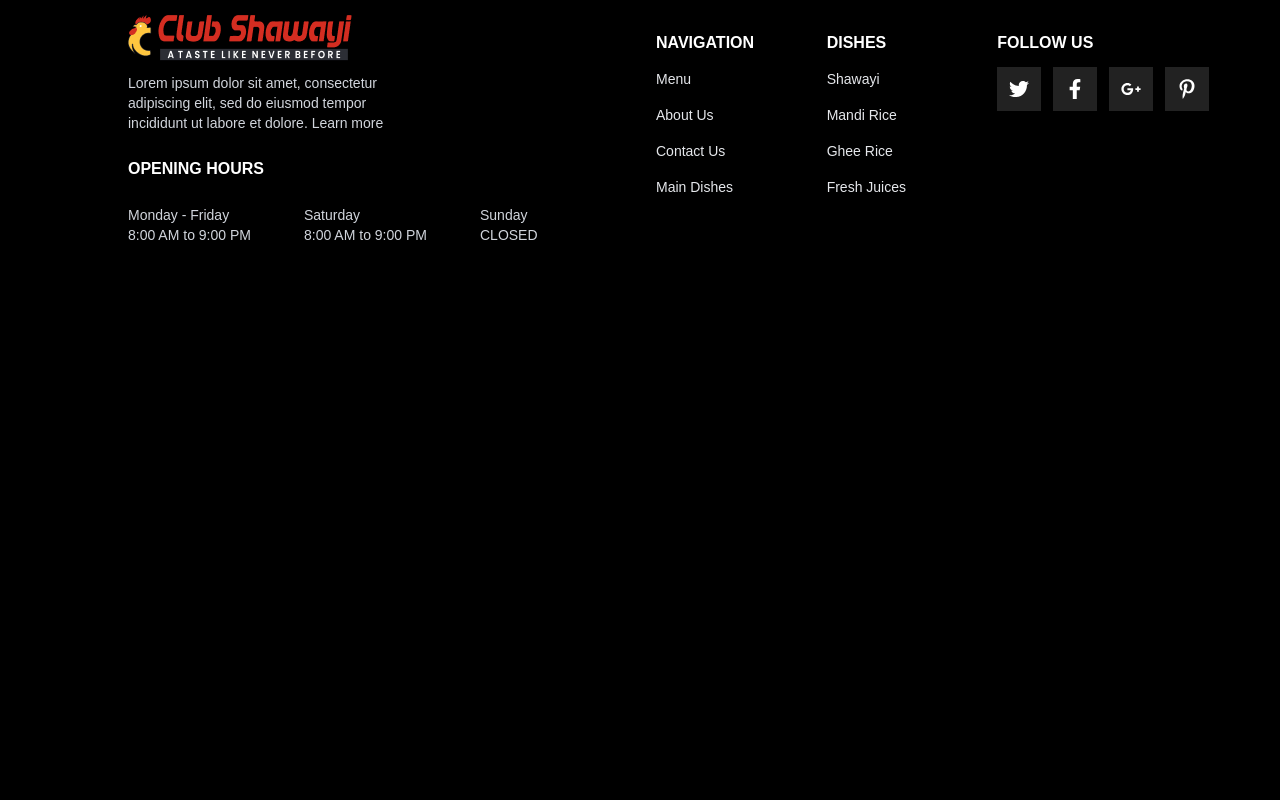
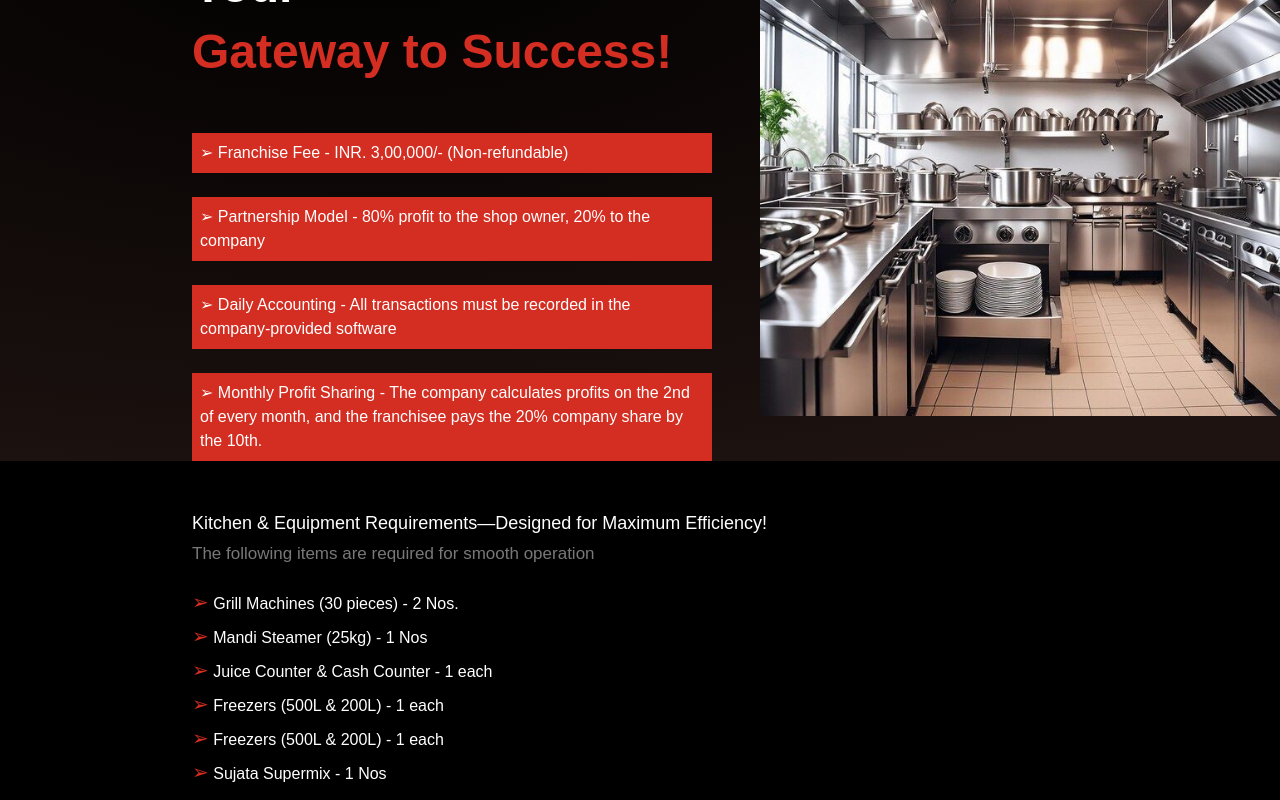
Before and after one commit to Lunareterprises/Club-Shawayi, a Next.js app: page /Franchise in a window 1280 px wide. Shown: the part 2440-3240 px from the top of the page. Before the commit the page ends 2725 px from the top, so only its background shows below. Built offline with nearby package versions, Linux system fonts and the light colour scheme; a web font is replaced by a local one.

Commit message:
`Added FranchiseDetails and KitchenEquipment components to Franchise page`

```diff
--- a/src/app/Franchise/page.jsx
+++ b/src/app/Franchise/page.jsx
@@ -1,6 +1,8 @@
 import ExcitingNews from '@/components/Franchise/ExcitingNews'
 import Founder from '@/components/Franchise/Founder'
+import FranchiseDetails from '@/components/Franchise/FranchiseDetails'
 import FranchiseHero from '@/components/Franchise/FranchiseHero'
+import KitchenEquipment from '@/components/Franchise/KitchenEquipment'
 import React from 'react'
 
 function page() {
@@ -9,6 +11,8 @@ function page() {
       <FranchiseHero />
       <Founder />
       <ExcitingNews />
+      <FranchiseDetails />
+      <KitchenEquipment />
     </>
 
   )
--- /dev/null
+++ b/src/components/Franchise/FranchiseDetails.jsx
@@ -0,0 +1,46 @@
+import Image from 'next/image'
+import React from 'react'
+
+function FranchiseDetails() {
+  return (
+    <div
+      className="flex flex-row items-center justify-between mt-6   gap-12"
+      style={{
+        background: "radial-gradient(104.11% 100.17% at 28.27% 7.59%, rgba(10, 1, 0, 0.1) 0%, rgba(255, 163, 143, 0.112) 100%)"
+      }}
+    >
+
+        <div className="w-1/2 ml-48">
+            <h1 className="text-5xl font-bold leading-snug">
+            Franchise Details—Your <br />
+            <span className="text-[#D42D21]">Gateway to Success!</span>
+            </h1>
+
+            {/* Franchise Info List */}
+            <div className="flex flex-col gap-6  mt-12">
+            {[
+                "➢ Franchise Fee - INR. 3,00,000/- (Non-refundable)",
+                "➢ Partnership Model - 80% profit to the shop owner, 20% to the company",
+                "➢ Daily Accounting - All transactions must be recorded in the company-provided software",
+                "➢ Monthly Profit Sharing - The company calculates profits on the 2nd of every month, and the franchisee pays the 20% company share by the 10th."
+            ].map((text, index) => (
+                <div key={index} className="bg-[#D42D21] text-white px-2 py-2 ">
+                <p>{text}</p>
+                </div>
+            ))}
+            </div>
+        </div>
+        <div className="w-1/2 flex justify-start">
+        <Image
+          src="/Images/Franchise/FranchaiseDetails.jpg"
+          width={550}
+          height={500}
+          className="w-full h-auto object-cover "
+          alt="Franchise Details"
+        />
+      </div>
+    </div>
+  )
+}
+
+export default FranchiseDetails
--- /dev/null
+++ b/src/components/Franchise/KitchenEquipment.jsx
@@ -0,0 +1,23 @@
+import React from 'react'
+
+function KitchenEquipment() {
+  return (
+    <div className='px-6 md:px-20 lg:px-48 py-12 flex flex-col gap-4'>
+      <div className=' leading-loose'>
+        <h1 className='text-lg font-[500]'>Kitchen & Equipment Requirements—Designed for Maximum Efficiency!</h1>
+        <h3 className='text-[#787878] text-[17px]'>The following items are required for smooth operation</h3>
+      </div>
+      <div className='flex flex-col leading-[34px]'>
+        <p><span className='text-xl text-[#D42D21]'>➢</span> Grill Machines (30 pieces) - 2 Nos.</p>
+        <p><span className='text-xl text-[#D42D21]'>➢</span> Mandi Steamer (25kg) - 1 Nos</p>
+        <p><span className='text-xl text-[#D42D21]'>➢</span> Juice Counter & Cash Counter - 1 each</p>
+        <p><span className='text-xl text-[#D42D21]'>➢</span>  Freezers (500L & 200L) - 1 each</p>
+        <p><span className='text-xl text-[#D42D21]'>➢</span> Freezers (500L & 200L) - 1 each</p>
+        <p><span className='text-xl text-[#D42D21]'>➢</span> Sujata Supermix - 1 Nos</p>
+
+      </div>
+    </div>
+  )
+}
+
+export default KitchenEquipment
```
Also changed, not shown: public/Images/Franchise/FranchaiseDetails.jpg (added).
